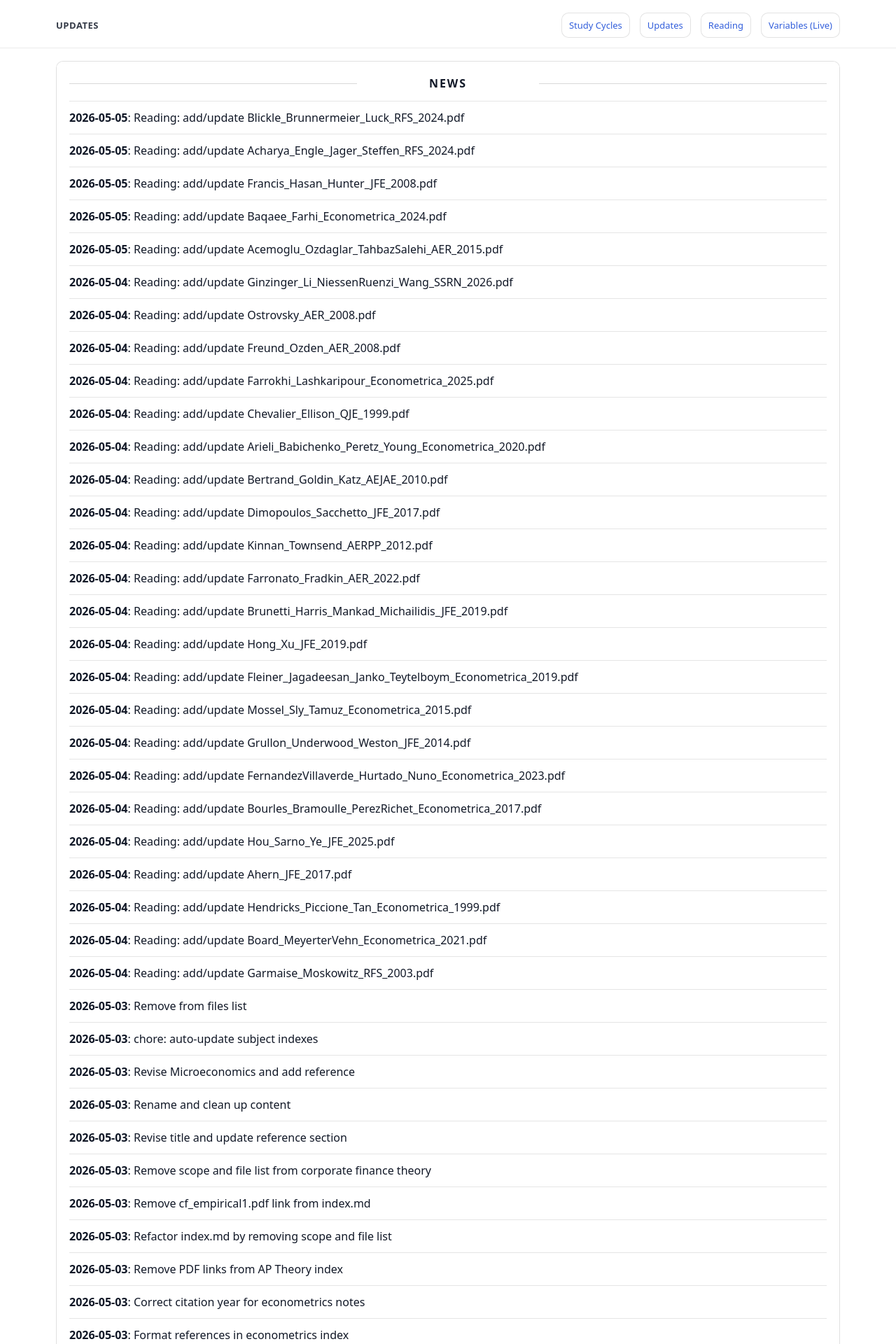
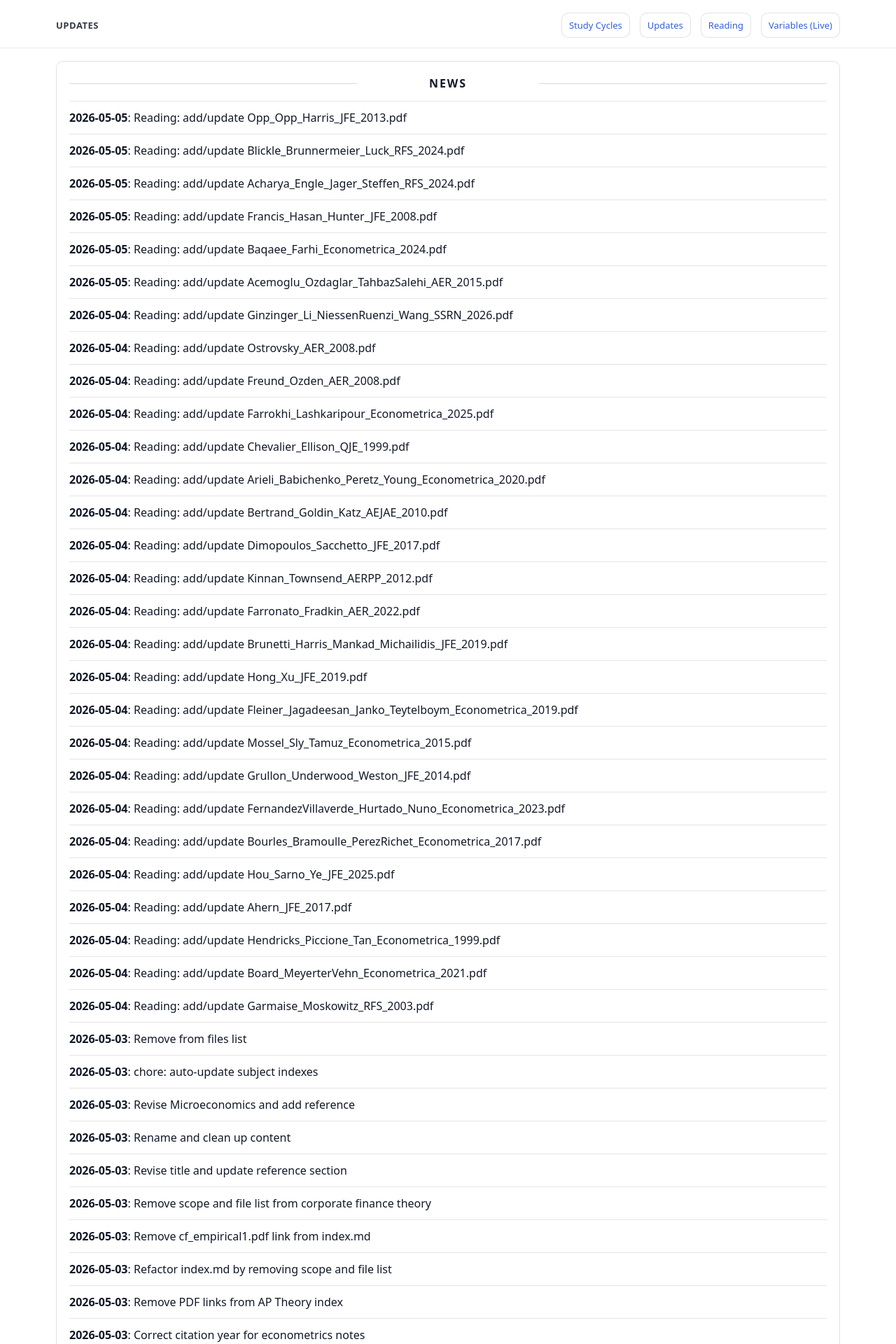
Before and after one commit to yaxinzn/study-archive, a Jekyll site: the page built from updates/index.md, in a window 1280 px wide. Shown: the top 1920 px of the page at 70% size. Built offline with Jekyll 4.4.1, drawn with Linux system fonts in a browser that asks for light colours; some of the changed text lies outside the part shown.

Commit message:
chore: update NEWS feed

```diff
--- a/_data/news.yml
+++ b/_data/news.yml
@@ -1,4 +1,7 @@
 # Auto-generated update history (sorted newest -> oldest). Do not edit manually.
+- ts: "1777969621"
+  date: "2026-05-05"
+  title: "Reading: add/update Opp_Opp_Harris_JFE_2013.pdf"
 - ts: "1777934115"
   date: "2026-05-05"
   title: "Reading: add/update Blickle_Brunnermeier_Luck_RFS_2024.pdf"
```
